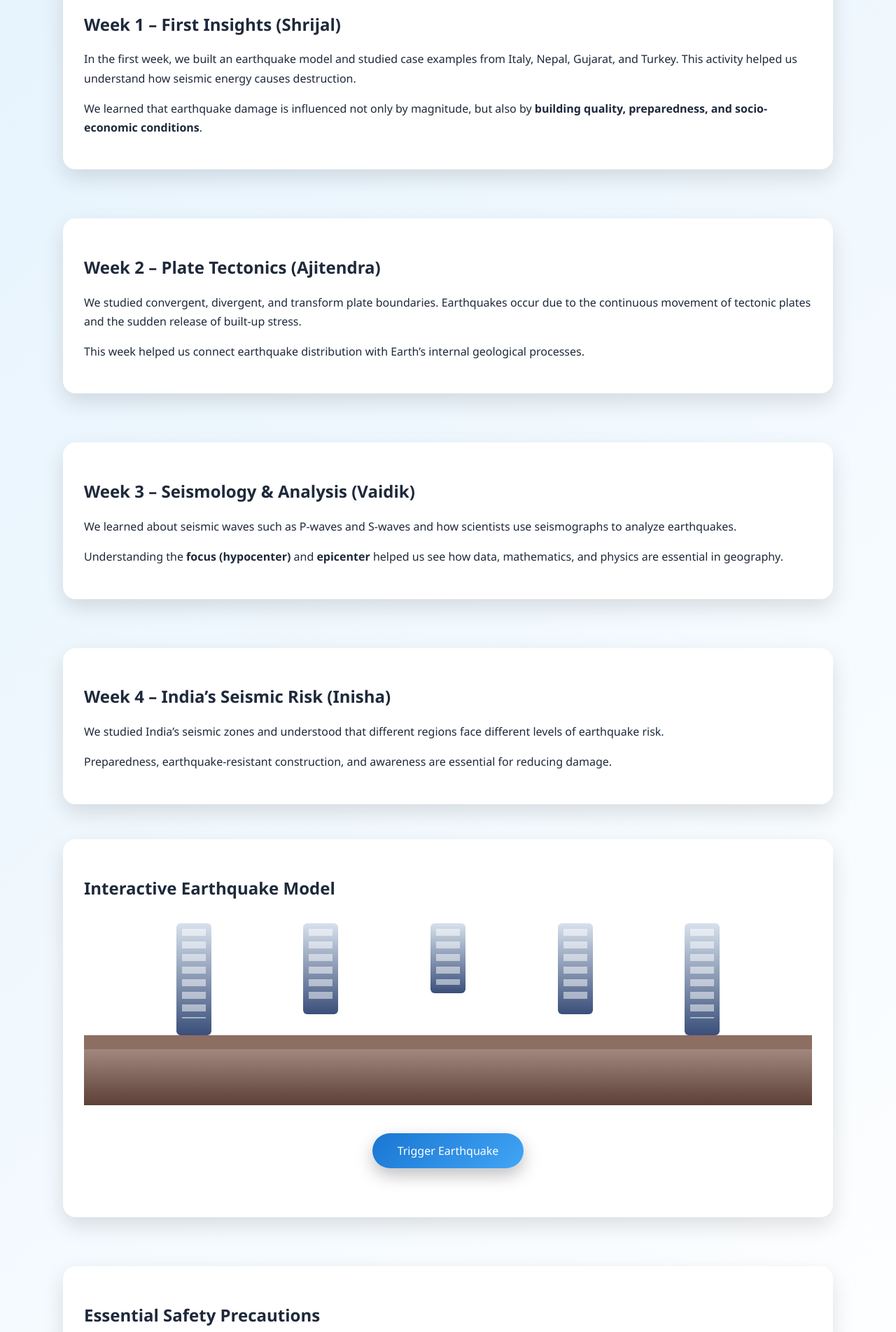
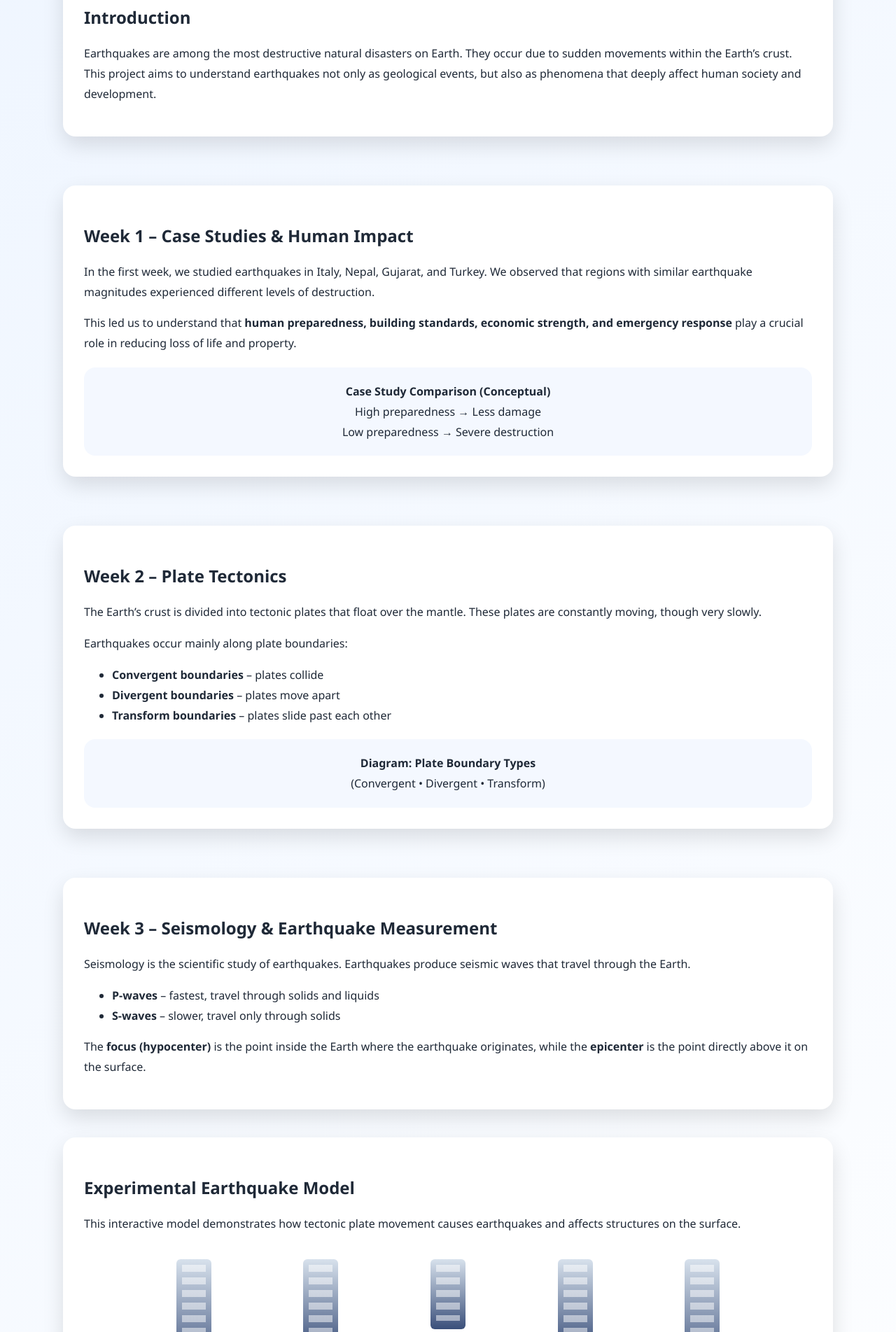
Before and after one commit to pranavmanglani/cmsgeo, a plain HTML site: page index.html in a window 1280 px wide. Shown: the part 423-2326 px from the top of the page at 70% size. Drawn offline with Linux system fonts and the light colour scheme.

Commit message:
Update index.html

```diff
--- a/index.html
+++ b/index.html
@@ -7,42 +7,43 @@
 
 <style>
 :root{
-  --bg:linear-gradient(135deg,#e3f2fd,#ffffff);
-  --accent:linear-gradient(135deg,#1976d2,#42a5f5);
+  --bg:linear-gradient(135deg,#eef5ff,#ffffff);
+  --accent:linear-gradient(135deg,#1565c0,#42a5f5);
   --card:#ffffff;
-  --text:#1e293b;
+  --text:#1f2937;
 }
 *{box-sizing:border-box;font-family:Segoe UI,Arial,sans-serif}
-body{margin:0;background:var(--bg);color:var(--text);line-height:1.7}
-
-/* HEADER */
-header{text-align:center;padding:50px 20px}
+body{margin:0;background:var(--bg);color:var(--text);line-height:1.8}
+section{max-width:1100px;margin:70px auto;padding:0 20px}
+h1,h2,h3{margin-bottom:10px}
+.card{
+  background:var(--card);
+  padding:30px;
+  border-radius:18px;
+  box-shadow:0 12px 30px rgba(0,0,0,.12);
+  margin-bottom:40px;
+}
+img{max-width:100%;border-radius:14px;margin-top:15px}
+.diagram{
+  background:#f4f8ff;
+  padding:20px;
+  border-radius:16px;
+  margin-top:20px;
+  text-align:center;
+}
+header{text-align:center;padding:60px 20px}
 header h1{
-  font-size:2.8rem;
+  font-size:3rem;
   background:var(--accent);
   -webkit-background-clip:text;
   -webkit-text-fill-color:transparent;
 }
 header p{max-width:900px;margin:auto}
 
-/* SECTIONS */
-section{max-width:1100px;margin:70px auto;padding:0 20px}
-.card{
-  background:var(--card);
-  padding:30px;
-  border-radius:18px;
-  box-shadow:0 12px 30px rgba(0,0,0,.12);
-  margin-bottom:30px;
-}
-h2{margin-bottom:10px}
-
-/* EARTHQUAKE MODEL */
-.scene{margin-top:50px}
+/* Earthquake Model */
+.scene{margin-top:40px}
 .ground{position:relative;height:280px}
-.city{
-  display:flex;justify-content:space-evenly;
-  position:absolute;bottom:100px;width:100%;
-}
+.city{display:flex;justify-content:space-evenly;position:absolute;bottom:100px;width:100%}
 .building{
   width:50px;border-radius:6px;
   background:linear-gradient(180deg,#d7e1ec,#3a4f7a);
@@ -59,8 +60,6 @@ h2{margin-bottom:10px}
 .surface{position:absolute;bottom:80px;height:20px;width:100%;background:#8d6e63}
 .plate{position:absolute;bottom:0;height:80px;width:50%;background:linear-gradient(#a1887f,#5d4037)}
 .left{left:0}.right{right:0}
-
-/* FOCUS / EPICENTER */
 .focus,.epicenter{
   position:absolute;left:50%;transform:translateX(-50%);
   width:14px;height:14px;border-radius:50%;opacity:0
@@ -73,13 +72,10 @@ h2{margin-bottom:10px}
   box-shadow:0 6px 15px rgba(0,0,0,.2);
   font-size:.85rem;opacity:0
 }
-
-/* ANIMATION */
 .quake .building{animation:shake .6s infinite}
 .quake .left{animation:leftMove 2s infinite}
 .quake .right{animation:rightMove 2s infinite}
 .quake .focus,.quake .epicenter,.quake .label{opacity:1}
-
 @keyframes shake{
   0%{transform:rotate(0)}
   25%{transform:rotate(2deg)}
@@ -89,16 +85,13 @@ h2{margin-bottom:10px}
 }
 @keyframes leftMove{50%{transform:translateX(20px)}}
 @keyframes rightMove{50%{transform:translateX(-20px)}}
-
-/* BUTTON */
-.controls{text-align:center;margin:40px 0}
+.controls{text-align:center;margin-top:20px}
 button{
   background:var(--accent);border:none;color:white;
   padding:14px 36px;border-radius:30px;
   font-size:1rem;cursor:pointer;
   box-shadow:0 10px 25px rgba(0,0,0,.25)
 }
-
 footer{text-align:center;padding:30px;opacity:.7}
 </style>
 </head>
@@ -108,64 +101,83 @@ footer{text-align:center;padding:30px;opacity:.7}
 <header>
 <h1>The Global Seismic Venture</h1>
 <p>
-An <b>Experimental Learning Project</b> that explores earthquakes through
-scientific understanding, geographical analysis, and human impact.
+An <b>Experimental Learning Project (ELP)</b> focusing on earthquakes,
+their causes, effects, and impact on human life.
 </p>
 <p><b>Presented by:</b> Shrijal, Ajitendra, Vaidik & Inisha</p>
 </header>
 
 <section class="card">
-<h2>Week 1 – First Insights (Shrijal)</h2>
+<h2>Introduction</h2>
 <p>
-In the first week, we built an earthquake model and studied case examples from
-Italy, Nepal, Gujarat, and Turkey. This activity helped us understand how seismic
-energy causes destruction.
-</p>
-<p>
-We learned that earthquake damage is influenced not only by magnitude, but also
-by <b>building quality, preparedness, and socio-economic conditions</b>.
+Earthquakes are among the most destructive natural disasters on Earth.
+They occur due to sudden movements within the Earth’s crust.
+This project aims to understand earthquakes not only as geological events,
+but also as phenomena that deeply affect human society and development.
 </p>
 </section>
 
 <section class="card">
-<h2>Week 2 – Plate Tectonics (Ajitendra)</h2>
+<h2>Week 1 – Case Studies & Human Impact</h2>
 <p>
-We studied convergent, divergent, and transform plate boundaries. Earthquakes
-occur due to the continuous movement of tectonic plates and the sudden release
-of built-up stress.
+In the first week, we studied earthquakes in Italy, Nepal, Gujarat, and Turkey.
+We observed that regions with similar earthquake magnitudes experienced
+different levels of destruction.
 </p>
 <p>
-This week helped us connect earthquake distribution with Earth’s internal
-geological processes.
+This led us to understand that <b>human preparedness, building standards,
+economic strength, and emergency response</b> play a crucial role in reducing
+loss of life and property.
+</p>
+<div class="diagram">
+<b>Case Study Comparison (Conceptual)</b><br>
+High preparedness → Less damage<br>
+Low preparedness → Severe destruction
+</div>
+</section>
+
+<section class="card">
+<h2>Week 2 – Plate Tectonics</h2>
+<p>
+The Earth’s crust is divided into tectonic plates that float over the mantle.
+These plates are constantly moving, though very slowly.
+</p>
+<p>
+Earthquakes occur mainly along plate boundaries:
+</p>
+<ul>
+<li><b>Convergent boundaries</b> – plates collide</li>
+<li><b>Divergent boundaries</b> – plates move apart</li>
+<li><b>Transform boundaries</b> – plates slide past each other</li>
+</ul>
+<div class="diagram">
+<b>Diagram: Plate Boundary Types</b><br>
+(Convergent • Divergent • Transform)
+</div>
+</section>
+
+<section class="card">
+<h2>Week 3 – Seismology & Earthquake Measurement</h2>
+<p>
+Seismology is the scientific study of earthquakes.
+Earthquakes produce seismic waves that travel through the Earth.
+</p>
+<ul>
+<li><b>P-waves</b> – fastest, travel through solids and liquids</li>
+<li><b>S-waves</b> – slower, travel only through solids</li>
+</ul>
+<p>
+The <b>focus (hypocenter)</b> is the point inside the Earth where the earthquake
+originates, while the <b>epicenter</b> is the point directly above it on the surface.
 </p>
 </section>
 
-<section class="card">
-<h2>Week 3 – Seismology & Analysis (Vaidik)</h2>
+<section class="card scene" id="scene">
+<h2>Experimental Earthquake Model</h2>
 <p>
-We learned about seismic waves such as P-waves and S-waves and how scientists
-use seismographs to analyze earthquakes.
+This interactive model demonstrates how tectonic plate movement causes
+earthquakes and affects structures on the surface.
 </p>
-<p>
-Understanding the <b>focus (hypocenter)</b> and <b>epicenter</b> helped us see
-how data, mathematics, and physics are essential in geography.
-</p>
-</section>
-
-<section class="card">
-<h2>Week 4 – India’s Seismic Risk (Inisha)</h2>
-<p>
-We studied India’s seismic zones and understood that different regions face
-different levels of earthquake risk.
-</p>
-<p>
-Preparedness, earthquake-resistant construction, and awareness are essential
-for reducing damage.
-</p>
-</section>
-
-<section class="scene card" id="scene">
-<h2>Interactive Earthquake Model</h2>
 <div class="ground">
 <div class="city">
 <div class="building tall"></div>
@@ -182,20 +194,29 @@ for reducing damage.
 <div class="label" style="bottom:20px">Focus</div>
 <div class="label" style="bottom:130px">Epicenter</div>
 </div>
-
 <div class="controls">
-<button onclick="scene.classList.toggle('quake')">
-Trigger Earthquake
-</button>
+<button onclick="scene.classList.toggle('quake')">Trigger Earthquake</button>
 </div>
 </section>
 
 <section class="card">
-<h2>Essential Safety Precautions</h2>
+<h2>Week 4 – Earthquake Risk in India</h2>
+<p>
+India is divided into seismic zones based on earthquake risk.
+Zone V is the most active, while Zone II is the least active.
+</p>
+<p>
+Understanding local seismic zones helps in designing safer buildings
+and improving disaster preparedness.
+</p>
+</section>
+
+<section class="card">
+<h2>Safety Measures</h2>
 <ol>
-<li><b>Drop, Cover, Hold On</b> during shaking.</li>
-<li>Avoid windows, glass, and heavy furniture.</li>
-<li>Maintain a ready emergency kit.</li>
+<li><b>Drop, Cover, and Hold On</b> during shaking</li>
+<li>Stay away from windows and heavy furniture</li>
+<li>Keep an emergency kit ready</li>
 </ol>
 </section>
 
```
